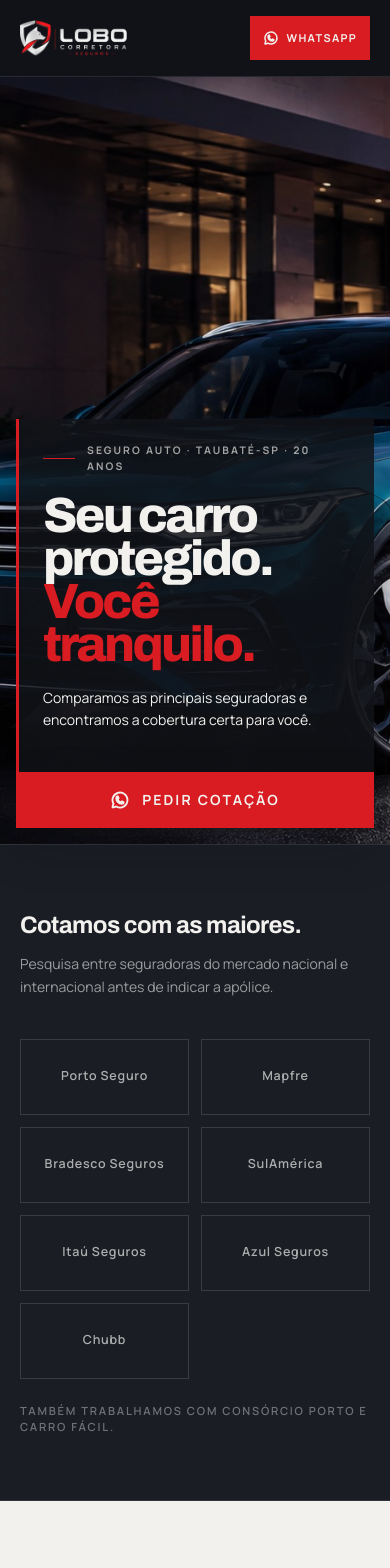
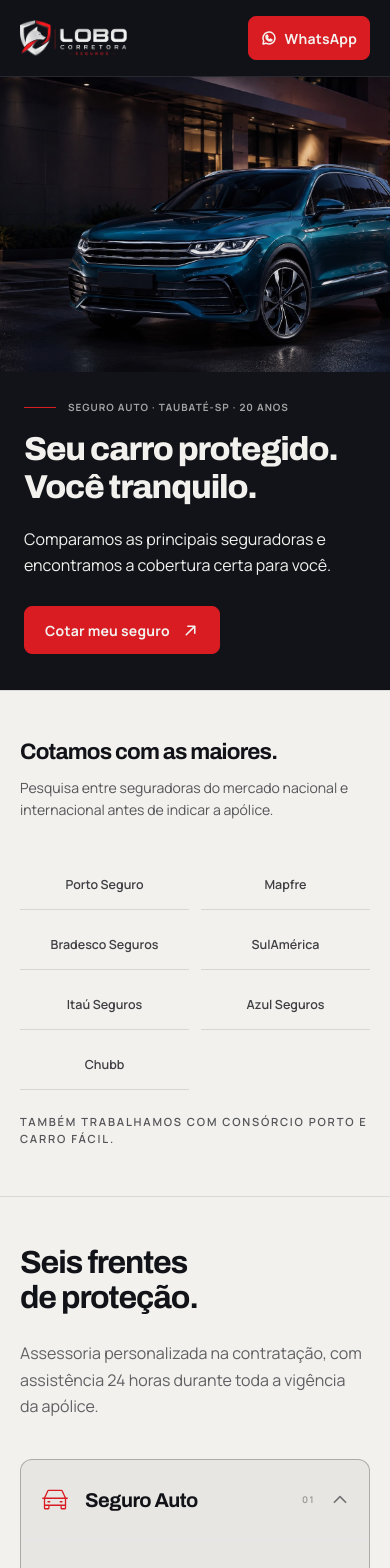
Before and after one commit to victrhugo/lobo-seguros, a React (Vite) app: page / in a window 390 px wide. Shown: the top 1568 px of the page. Built offline with nearby package versions, Linux system fonts and the light colour scheme.

Commit message:
Improve landing page readability and mobile UX

```diff
--- a/src/index.css
+++ b/src/index.css
@@ -226,6 +226,118 @@
   }
 }
 
+/* Calm, readable presentation scoped to the public site. */
+.landing h1,
+.landing h2,
+.landing h3 {
+  text-wrap: balance;
+  letter-spacing: -0.035em;
+  line-height: 1.12;
+}
+
+.landing h2 { font-size: clamp(2rem, 3.6vw, 3.25rem); }
+.landing h3 { font-size: clamp(1.35rem, 2.2vw, 1.8rem); }
+.landing p { text-wrap: pretty; }
+.landing a:focus-visible,
+.landing summary:focus-visible {
+  outline: 2px solid currentColor;
+  outline-offset: 5px;
+}
+.landing a { touch-action: manipulation; }
+.landing .nav-link,
+.landing .footer-link {
+  text-transform: none;
+  letter-spacing: 0;
+  font-size: 0.875rem;
+  font-weight: 500;
+  min-height: 44px;
+  display: inline-flex;
+  align-items: center;
+}
+.landing a.bg-accent,
+.landing a.bg-ink {
+  border-radius: 8px;
+  text-transform: none;
+  letter-spacing: 0.015em;
+  font-size: 0.875rem;
+}
+.landing .hero-section::before { display: none; }
+.landing .hero-copy {
+  max-width: 35rem;
+  border: 0;
+  border-radius: 16px;
+  background: rgb(var(--color-ink) / 0.88);
+  box-shadow: none;
+}
+.landing .hero-copy h1 { font-size: clamp(2.25rem, 4.5vw, 3.75rem); }
+.landing .hero-copy h1 span { color: rgb(var(--color-paper)); }
+.landing .hero-copy p:last-of-type { font-size: 1rem; line-height: 1.65; }
+.landing #seguradoras {
+  background: rgb(var(--color-paper));
+  color: rgb(var(--color-ink));
+  border-color: rgb(var(--color-ink) / 0.1);
+}
+.landing #seguradoras > div { padding-block: 2.75rem; }
+.landing #seguradoras p { color: rgb(var(--color-ink) / 0.7); }
+.landing #seguradoras h2 { font-size: 1.4rem; }
+.landing .insurer-mark {
+  border: 0;
+  border-bottom: 1px solid rgb(var(--color-ink) / 0.12);
+  min-height: 48px;
+  color: rgb(var(--color-ink) / 0.8);
+  letter-spacing: 0;
+}
+.landing .product-card,
+.landing .mobile-product {
+  border-radius: 12px;
+  overflow: hidden;
+}
+.landing .product-card::before { display: none; }
+.landing .product-card:hover { box-shadow: 0 8px 24px rgb(var(--color-ink) / 0.06); }
+.landing .product-card { background: rgb(var(--color-paper)); }
+.landing .product-card.bg-ink { background: rgb(var(--color-ink)); }
+.landing #diferenciais {
+  background: rgb(var(--color-paper));
+  color: rgb(var(--color-ink));
+}
+.landing #diferenciais p { color: rgb(var(--color-ink) / 0.72); }
+.landing #diferenciais article,
+.landing #diferenciais > div > div { border-color: rgb(var(--color-ink) / 0.12); }
+.landing #contato { background: rgb(var(--color-ink-soft)); }
+.landing #contato a.bg-ink { background: rgb(var(--color-accent)); border-color: transparent; }
+.landing #contato li a { min-height: 44px; display: inline-flex; align-items: center; overflow-wrap: anywhere; }
+.landing footer p { color: rgb(var(--color-paper) / 0.72); }
+.landing footer { border-top: 1px solid rgb(var(--color-paper) / 0.12); }
+
+@media (max-width: 767px) {
+  .landing #topo { min-height: auto; }
+  .landing .hero-cover { position: relative; inset: auto; height: clamp(250px, 76vw, 380px); }
+  .landing .hero-cover img { object-position: 72% center; }
+  .landing #topo > div:last-child {
+    min-height: auto;
+    padding: 0;
+  }
+  .landing .hero-copy { max-width: none; border-radius: 0; padding: 28px 24px 36px; background: rgb(var(--color-ink)); }
+  .landing .hero-copy h1 { font-size: clamp(2rem, 8.5vw, 2.8rem); }
+  .landing .hero-copy > p:first-child { letter-spacing: 0.1em; font-size: 0.625rem; margin-bottom: 16px; }
+  .landing .hero-copy > div { display: block; }
+  .landing main > section:not(#topo) > div { padding-block: 48px; }
+  .landing #seguradoras > div { padding-block: 32px; }
+  .landing #seguros p,
+  .landing #diferenciais p { font-size: 1rem; line-height: 1.65; }
+  .landing #empresa > div { gap: 32px; }
+  .landing #empresa p.text-lg { font-size: 1rem; }
+  .landing .stat-block { min-height: auto; padding-block: 20px; }
+  .landing .stat-block p:last-child { max-width: 100%; }
+  .landing #diferenciais > div > div:last-child { gap: 0; margin-top: 24px; }
+  .landing #diferenciais article { padding-block: 24px; }
+  .landing #diferenciais h3 { margin-top: 16px; }
+  .landing #diferenciais article p { max-width: 100%; }
+  .landing footer { padding-bottom: calc(96px + env(safe-area-inset-bottom)); }
+  .landing { scroll-padding-bottom: 96px; }
+  html { scroll-padding-bottom: 96px; }
+}
+
 @media (prefers-reduced-motion: reduce) {
   html {
     scroll-behavior: auto;
--- a/src/main.jsx
+++ b/src/main.jsx
@@ -641,6 +641,18 @@
 }
 
 function StickyWhatsApp({ content }) {
+  const [show, setShow] = useState(false);
+
+  useEffect(() => {
+    const hero = document.getElementById('topo');
+    if (!hero) return undefined;
+    const observer = new IntersectionObserver(([entry]) => setShow(!entry.isIntersecting));
+    observer.observe(hero);
+    return () => observer.disconnect();
+  }, []);
+
+  if (!show) return null;
+
   return (
     <a
       href={whatsappLink(content.contact.whatsapp, content.finalCta.message)}
@@ -672,7 +684,7 @@
   );
 
   return (
-    <div className="min-h-screen overflow-x-hidden bg-ink" style={themeStyle}>
+    <div className="landing min-h-screen overflow-x-hidden bg-ink" style={themeStyle}>
       <a className="skip-link" href="#conteudo">
         Pular para o conteúdo
       </a>
```
Also changed, not shown: 8 other files (tests, documents, lock files or other folders).
